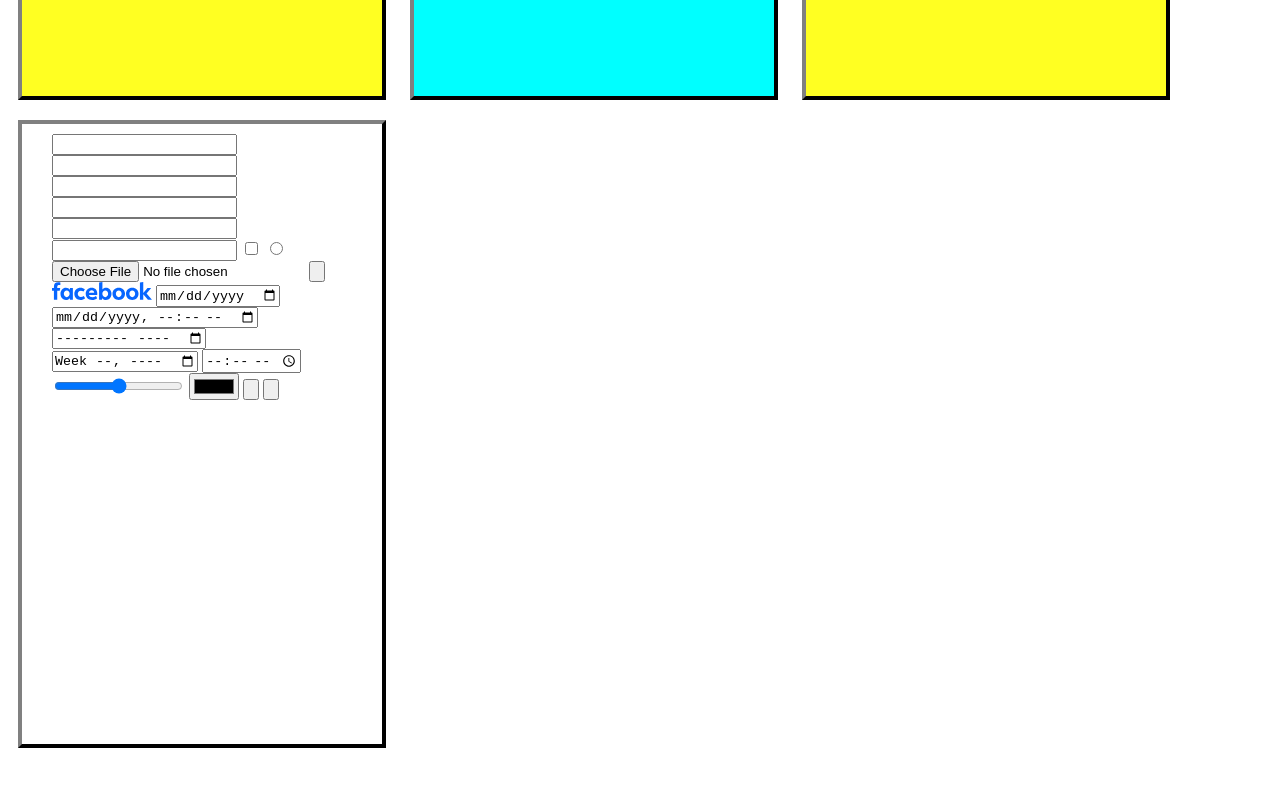
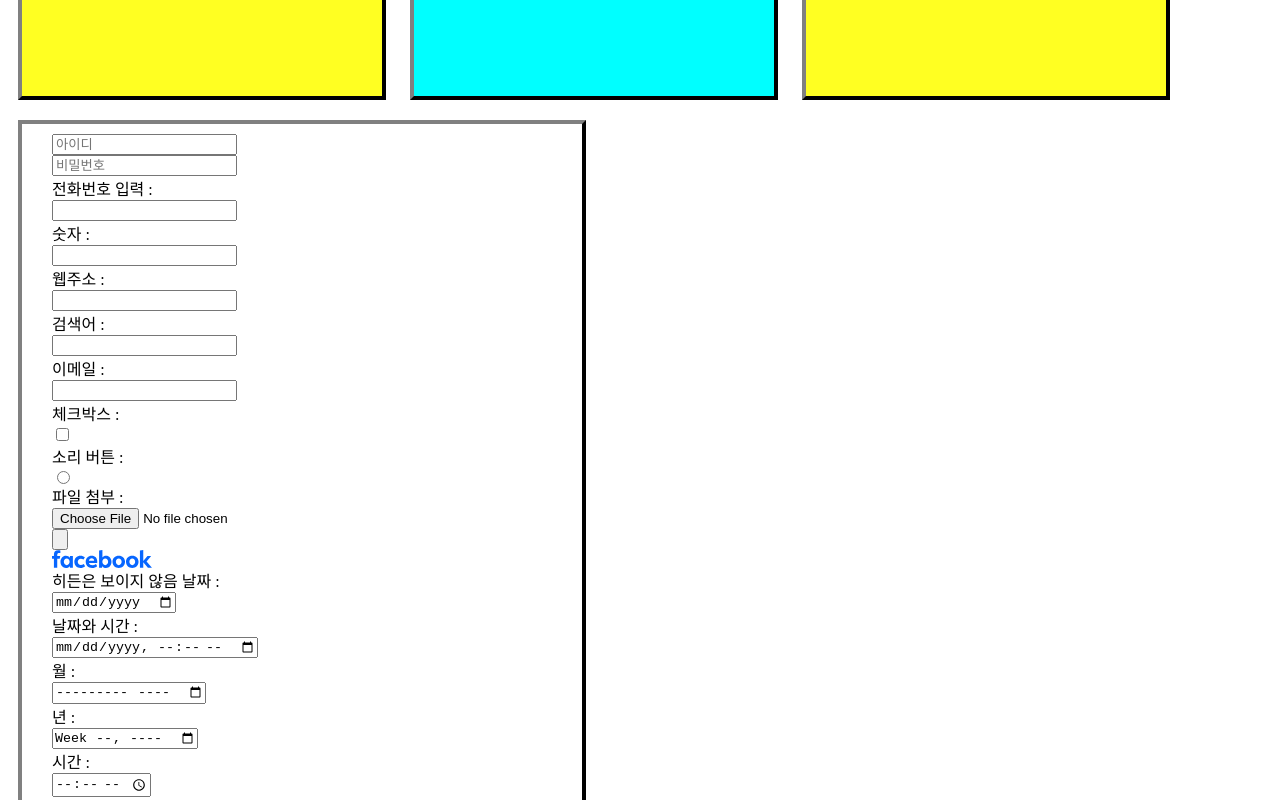
Before and after one commit to LeeHyoShin/WebStudy, a plain HTML site: page index.html in a window 1280 px wide. Shown: the part 820-1620 px from the top of the page. Before the commit the page ends 1586 px from the top, so only its background shows below. Drawn offline with Linux system fonts and the light colour scheme.

Commit message:
form 사용 추가

```diff
--- a/css/style.css
+++ b/css/style.css
@@ -23,8 +23,12 @@ div.contents {
 div#ootd {
     background-color: cyan;
 }
+div#login_form {
+    width: 500px;
+    height: auto;
+}
 div#login_form input {
-    display: inline-block;
+    display: block;
 }
 p {
     font-family: Impact, Haettenschweiler, 'Arial Narrow Bold', sans-serif;
--- a/index.html
+++ b/index.html
@@ -48,27 +48,31 @@
     </a>
     <div id="login_form">
         <form action="#" method="get">
-            <input type="text" name="" id="">
-            <input type="password" name="" id="">
-            <input type="number" name="" id="">
-            <input type="url" name="" id="">
-            <input type="search" name="" id="">
-            <input type="email" name="" id="">
-            <input type="checkbox" name="" id="">
-            <input type="radio" name="" id="">
-            <input type="file" name="" id="">
+            <input type="text" name="login_id" id="login_id" placeholder="아이디">
+            <input type="password" name="" id="" placeholder="비밀번호">
+            전화번호 입력 : <input type="tel" name="" id="">
+            숫자 : <input type="number" name="" id="">
+            웹주소 : <input type="url" name="" id="">
+            검색어 : <input type="search" name="" id="">
+            이메일 : <input type="email" name="" id="">
+            체크박스 : <input type="checkbox" name="" id="">
+            소리 버튼 : <input type="radio" name="" id="">
+            파일 첨부 : <input type="file" name="" id="">
             <input type="button" name="" id="">
             <input type="image" src="src/dgDzNtH4QBnCpgrC7Ln2aCncG4gE2AvL7pfrNzG8lzbsXYLcQLVJLGHjEpyo5BZzhWpG-U7PLgR8KrVqLO22jA.svg" style="width: 100px;">
-            <input type="hidden" name="" id="">
-            <input type="date" name="" id="">
-            <input type="datetime-local" name="" id="">
-            <input type="month" name="" id="">
-            <input type="week" name="" id="">
-            <input type="time" name="" id="">
-            <input type="range" name="" id="">
-            <input type="color" name="" id="">
-            <input type="submit" value="">
-            <input type="reset" value="">
+            히든은 보이지 않음 <input type="hidden" name="" id="">
+            날짜 : <input type="date" name="" id="">
+            날짜와 시간 : <input type="datetime-local" name="" id="">
+            월 : <input type="month" name="" id="">
+            년 : <input type="week" name="" id="">
+            시간 : <input type="time" name="" id="">
+            범위 : <input type="range" name="" id="">
+            색상 : <input type="color" name="" id="">
+            <textarea name="" id="" cols="30" rows="10">
+                하고 싶은 말을 쓰세요!
+            </textarea>
+            <input type="submit" value="로그인 하기">
+            <input type="reset" value="양식 초기화">
         </form>
     </div>
 </body>
```
